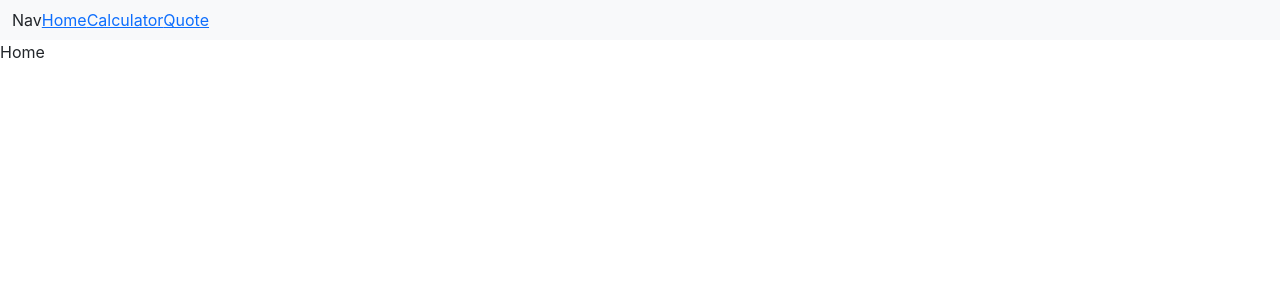
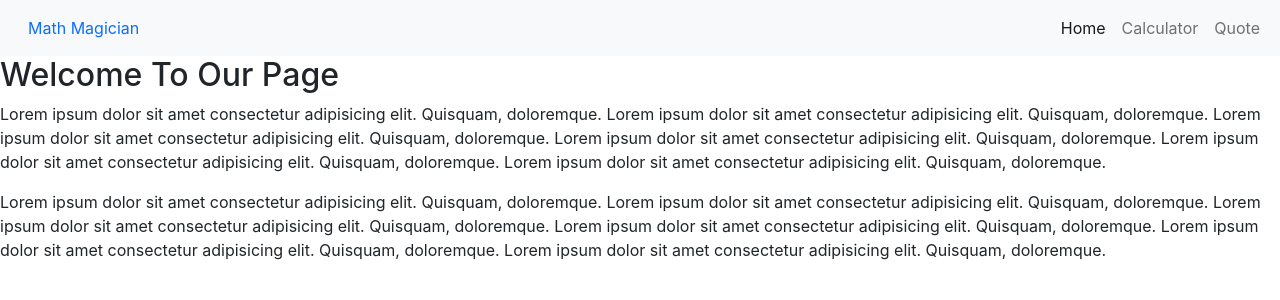
Before and after one commit to peterdgreat/math-magicians, a React (Create React App) app: page / in a window 1280 px wide. Shown: the top 300 px of the page. Built offline with nearby package versions, Linux system fonts and the light colour scheme.

Commit message:
Random quotes generated

```diff
--- a/package.json
+++ b/package.json
@@ -10,6 +10,7 @@
     "bootstrap": "^5.1.3",
     "prop-types": "^15.7.2",
     "react": "^17.0.2",
+    "react-bootstrap": "^2.0.0",
     "react-dom": "^17.0.2",
     "react-router-dom": "^5.3.0",
     "react-scripts": "4.0.3",
--- a/src/components/Home.js
+++ b/src/components/Home.js
@@ -3,7 +3,40 @@ import React from 'react';
 export default function Home() {
   return (
     <div>
-      Home
+      <header>
+        <h2> Welcome To Our Page</h2>
+      </header>
+      <section>
+
+        <p>
+          Lorem ipsum dolor sit amet consectetur adipisicing elit. Quisquam,
+          doloremque.
+          Lorem ipsum dolor sit amet consectetur adipisicing elit. Quisquam,
+          doloremque.
+          Lorem ipsum dolor sit amet consectetur adipisicing elit. Quisquam,
+          doloremque.
+          Lorem ipsum dolor sit amet consectetur adipisicing elit. Quisquam,
+          doloremque.
+          Lorem ipsum dolor sit amet consectetur adipisicing elit. Quisquam,
+          doloremque.
+          Lorem ipsum dolor sit amet consectetur adipisicing elit. Quisquam,
+          doloremque.
+        </p>
+        <p>
+          Lorem ipsum dolor sit amet consectetur adipisicing elit. Quisquam,
+          doloremque.
+          Lorem ipsum dolor sit amet consectetur adipisicing elit. Quisquam,
+          doloremque.
+          Lorem ipsum dolor sit amet consectetur adipisicing elit. Quisquam,
+          doloremque.
+          Lorem ipsum dolor sit amet consectetur adipisicing elit. Quisquam,
+          doloremque.
+          Lorem ipsum dolor sit amet consectetur adipisicing elit. Quisquam,
+          doloremque.
+          Lorem ipsum dolor sit amet consectetur adipisicing elit. Quisquam,
+          doloremque.
+        </p>
+      </section>
     </div>
   );
 }
--- a/src/components/NavBar.js
+++ b/src/components/NavBar.js
@@ -5,20 +5,20 @@ export default function NavBar() {
   return (
     <nav className="navbar navbar-expand-lg navbar-light bg-light">
       <div className="container-fluid">
-        Nav
+        <NavLink className="nav-link" to="/">Math Magician</NavLink>
         <button className="navbar-toggler" type="button" data-bs-toggle="collapse" data-bs-target="#navbarNav" aria-controls="navbarNav" aria-expanded="false" aria-label="Toggle navigation">
           <span className="navbar-toggler-icon" />
         </button>
-        <div className="collapse navbar-collapse" id="navbarNav">
+        <div className="collapse  d-flex justify-content-end navbar-collapse" id="navbarNav">
           <ul className="navbar-nav">
             <li className="nav-item">
-              <NavLink to="/">Home</NavLink>
+              <NavLink className="nav-link" to="/">Home</NavLink>
             </li>
             <li className="nav-item">
-              <NavLink to="/calculator">Calculator</NavLink>
+              <NavLink className="nav-link" to="/calculator">Calculator</NavLink>
             </li>
             <li className="nav-item">
-              <NavLink to="/quote">Quote</NavLink>
+              <NavLink className="nav-link" to="/quote">Quote</NavLink>
             </li>
           </ul>
         </div>
--- a/src/components/Quote.js
+++ b/src/components/Quote.js
@@ -1,9 +1,25 @@
-import React from 'react';
+import React, { useState, useEffect } from 'react';
 
 export default function Quote() {
+  const [quotes, setQuote] = useState({});
+
+  const fetchRandomeMarhQuote = () => fetch('https://random-math-quote-api.herokuapp.com/')
+    .then((response) => response.json())
+    .then((data) => setQuote(data));
+
+  useEffect(() => fetchRandomeMarhQuote(), []);
+
+  const { quote, author } = quotes;
   return (
-    <div>
-      quote
+    <div className="d-flex flex-column justify-content-center align-items-center quote">
+      <section className="col-6 ">
+        <p className="text-center">
+          {quote}
+          -
+          {author}
+        </p>
+        <button type="button" className="btn btn-primary " onClick={fetchRandomeMarhQuote}>Click to get more quotes</button>
+      </section>
     </div>
   );
 }
--- a/src/components/calculator.css
+++ b/src/components/calculator.css
@@ -21,6 +21,10 @@
   background-color: #e0e0e0;
 }
 
+.quote {
+  height: 100vh;
+}
+
 .h-bg {
   background-color: #858693;
   color: #fff;
--- a/src/index.js
+++ b/src/index.js
@@ -1,6 +1,7 @@
 import React from 'react';
 import ReactDOM from 'react-dom';
 import 'bootstrap/dist/css/bootstrap.css';
+import 'bootstrap/dist/js/bootstrap.bundle.min';
 // Put any other imports below so that CSS from your
 // components takes precedence over default styles.
 import './index.css';
```
Also changed, not shown: 1 other file (tests, documents, lock files or other folders).
